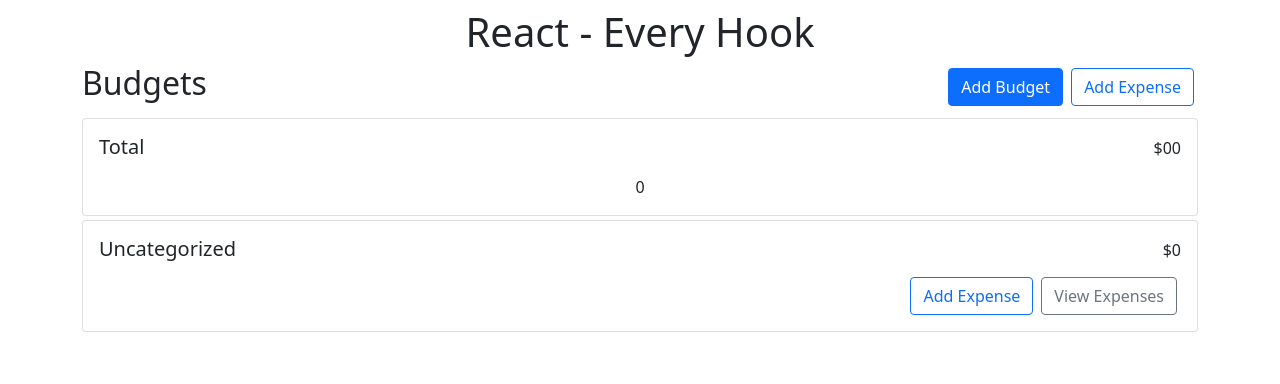
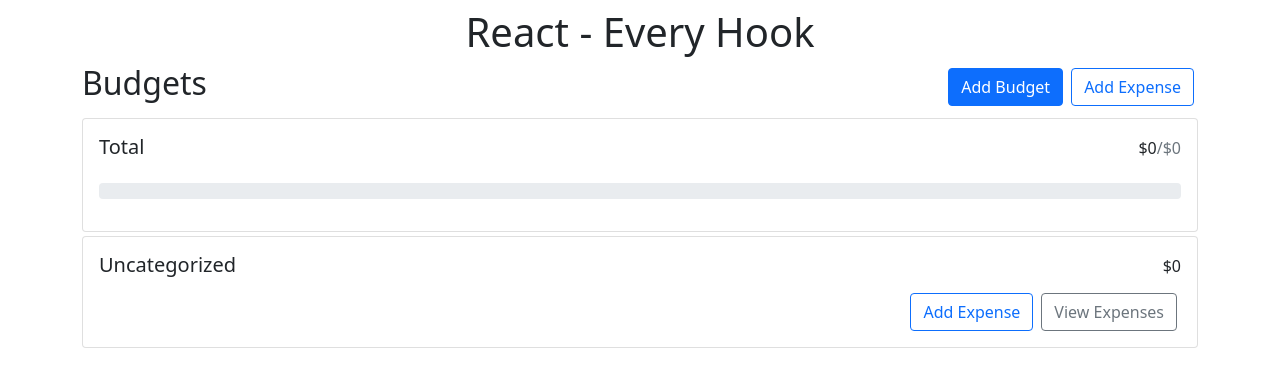
Before and after one commit to mujahidali88094/React_Budgets_App, a React (Create React App) app: page / in a window 1280 px wide. Shown: the top 384 px of the page. Built offline with nearby package versions, Linux system fonts and the light colour scheme.

Commit message:
bug fixes
division by zero possibility removed,
made sure max renders even if it is zero,
console logs were removed

```diff
--- a/src/App.js
+++ b/src/App.js
@@ -19,7 +19,6 @@ function App() {
   const [budgetIdForViewBudget, setBudgetIdForViewBudget] = useState('');
 
   let totalBudget = 0;
-  console.log(budgets);
   budgets.forEach(budget => totalBudget+=parseInt(budget.max));
   let totalExpense = 0;
   expenses.forEach(expense => totalExpense += parseInt(expense.amount));
@@ -27,8 +26,7 @@ function App() {
   expenses.forEach(expense => {
     if (expense.budgetId === UNCATEGORIZED_ID)
       uncategorizedExpenses += parseInt(expense.amount);
-  })
-
+  });
 
 
   return (
--- a/src/components/BudgetCard.js
+++ b/src/components/BudgetCard.js
@@ -1,9 +1,11 @@
 export default function BudgetCard({ name, max, current,hideButtons,onAddExpenseClick,onViewExpensesClick }) {
-	let progress=0,colorClass="";
-	progress = Math.ceil((current / max)*100);
-	if (progress <= 50) colorClass = "bg-success";
-	else if (progress <= 75) colorClass = "bg-warning";
-	else colorClass = "bg-danger";
+	let progress = 0, colorClass = "";
+	if (max != undefined && max != null && max!=0) {
+		progress = Math.ceil((current / max) * 100);
+		if (progress <= 50) colorClass = "bg-success";
+		else if (progress <= 75) colorClass = "bg-warning";
+		else colorClass = "bg-danger";
+	}
 
 
 
@@ -13,12 +15,12 @@ export default function BudgetCard({ name, max, current,hideButtons,onAddExpense
 				<div className="card-title d-flex justify-content-between font-weight-bold align-items-baseline">
 					<h5>{name}</h5>
 					<div>${current}
-					{max &&
-						<span className="text-muted">/${max}</span>
-					}
+						{(max!=undefined && max!=null) &&
+							<span className="text-muted">/${max}</span>
+						}
 					</div>
 				</div>
-				{max &&
+				{(max!=undefined && max!=null) &&
 					<div className="progress my-3">
 						<div className={"progress-bar " + colorClass} role="progressbar" aria-valuenow={progress}
 							aria-valuemin="0" aria-valuemax="100" style={{ width: progress + "%" }}>
--- a/src/components/ViewBudgetModal.js
+++ b/src/components/ViewBudgetModal.js
@@ -2,7 +2,6 @@ import { Modal, Button,Stack,Card } from 'react-bootstrap';
 import { UNCATEGORIZED_ID, useBudgetsContextValue } from '../contexts/BudgetsContext';
 
 export default function ViewBudgetModal({ show, handleClose, budgetId }) {
-	console.log("Render");
 
 	const { budgets, getBudgetExpenses, removeExpense, removeBudget } = useBudgetsContextValue();
 	if (budgetId === '') return null;
```
